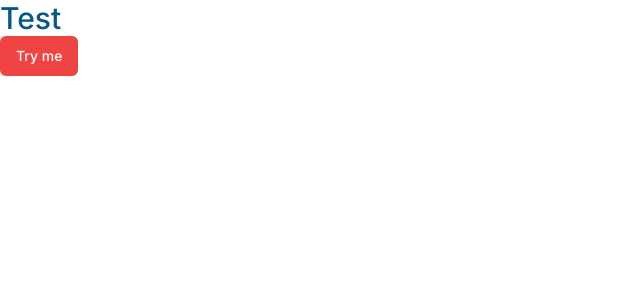
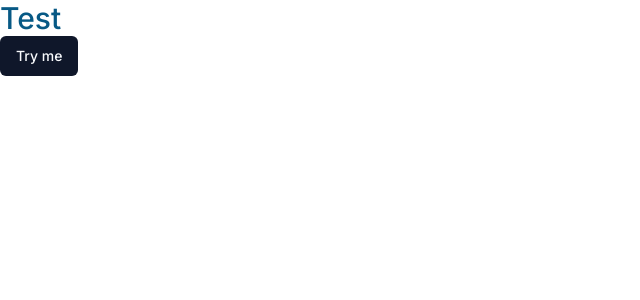
Before and after one commit to VictoriaSTo/course-platform, a Next.js app: page / in a window 1280 px wide. Shown: the top 300 px of the page, without its empty margins (0-640 px from the left). Built offline with nearby package versions, Linux system fonts and the light colour scheme.

Commit message:
add testing pages

```diff
--- /dev/null
+++ b/app/api/test/route.ts
@@ -0,0 +1,5 @@
+import { NextResponse } from "next/server";
+
+export async function GET() {
+  return NextResponse.json({test: "Hello"})
+}
--- a/app/page.tsx
+++ b/app/page.tsx
@@ -5,7 +5,7 @@ export default function Home() {
   return (
     <>
       <p className='text-3xl font-medium text-sky-800'>Test</p>
-      <Button variant={'destructive'}>
+      <Button>
         Try me
       </Button>
     </>
--- /dev/null
+++ b/app/test/page.tsx
@@ -0,0 +1,11 @@
+import React from 'react'
+
+const TestPage = () => {
+  return (
+    <div>
+      Test page
+    </div>
+  )
+}
+
+export default TestPage;
--- a/package.json
+++ b/package.json
@@ -17,9 +17,9 @@
     "class-variance-authority": "^0.7.0",
     "clsx": "^2.0.0",
     "eslint": "8.52.0",
-    "eslint-config-next": "14.0.1",
+    "eslint-config-next": "13.4.12",
     "lucide-react": "^0.291.0",
-    "next": "14.0.1",
+    "next": "13.4.12",
     "postcss": "8.4.31",
     "react": "18.2.0",
     "react-dom": "18.2.0",
```
Also changed, not shown: 1 other file (tests, documents, lock files or other folders).
